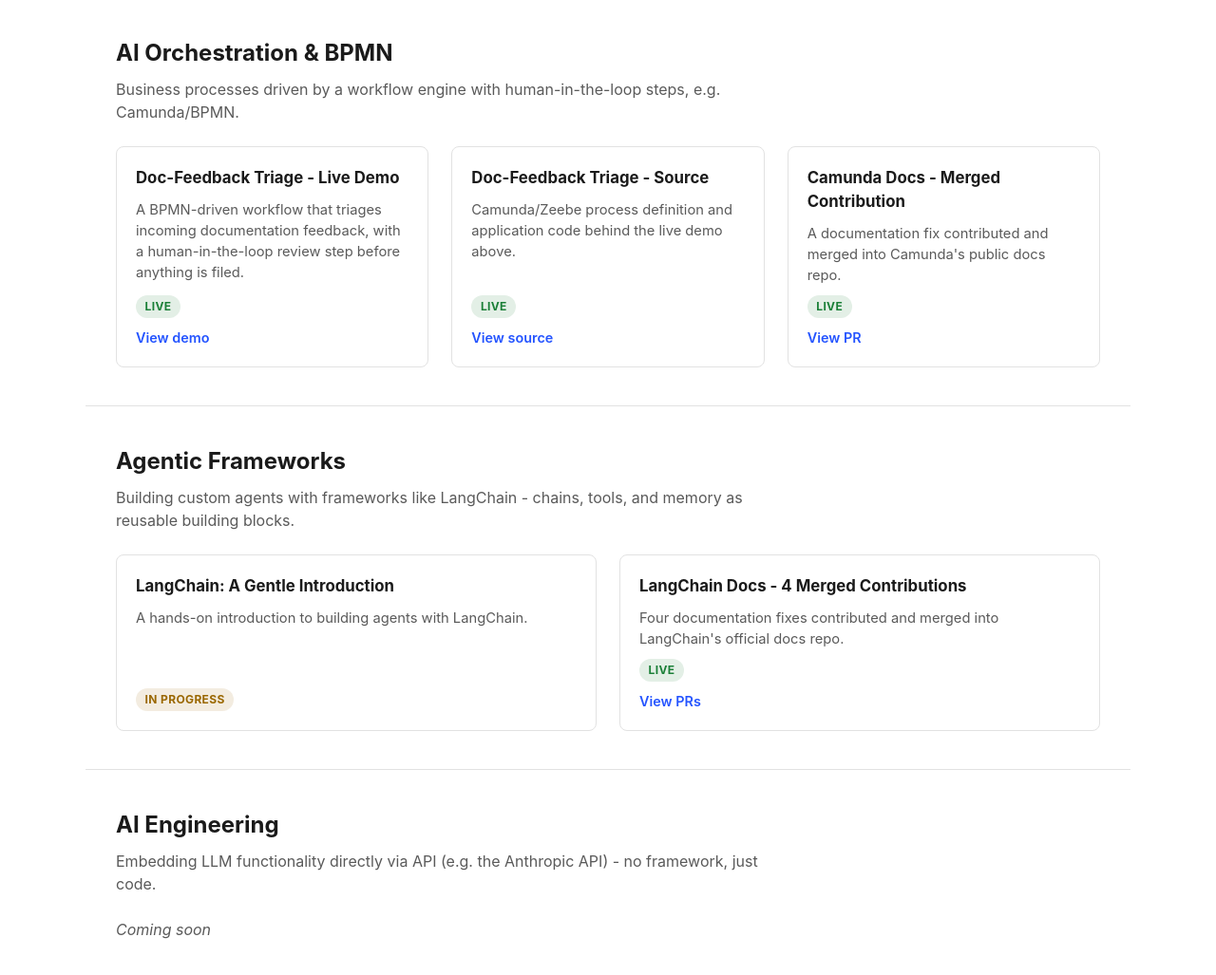
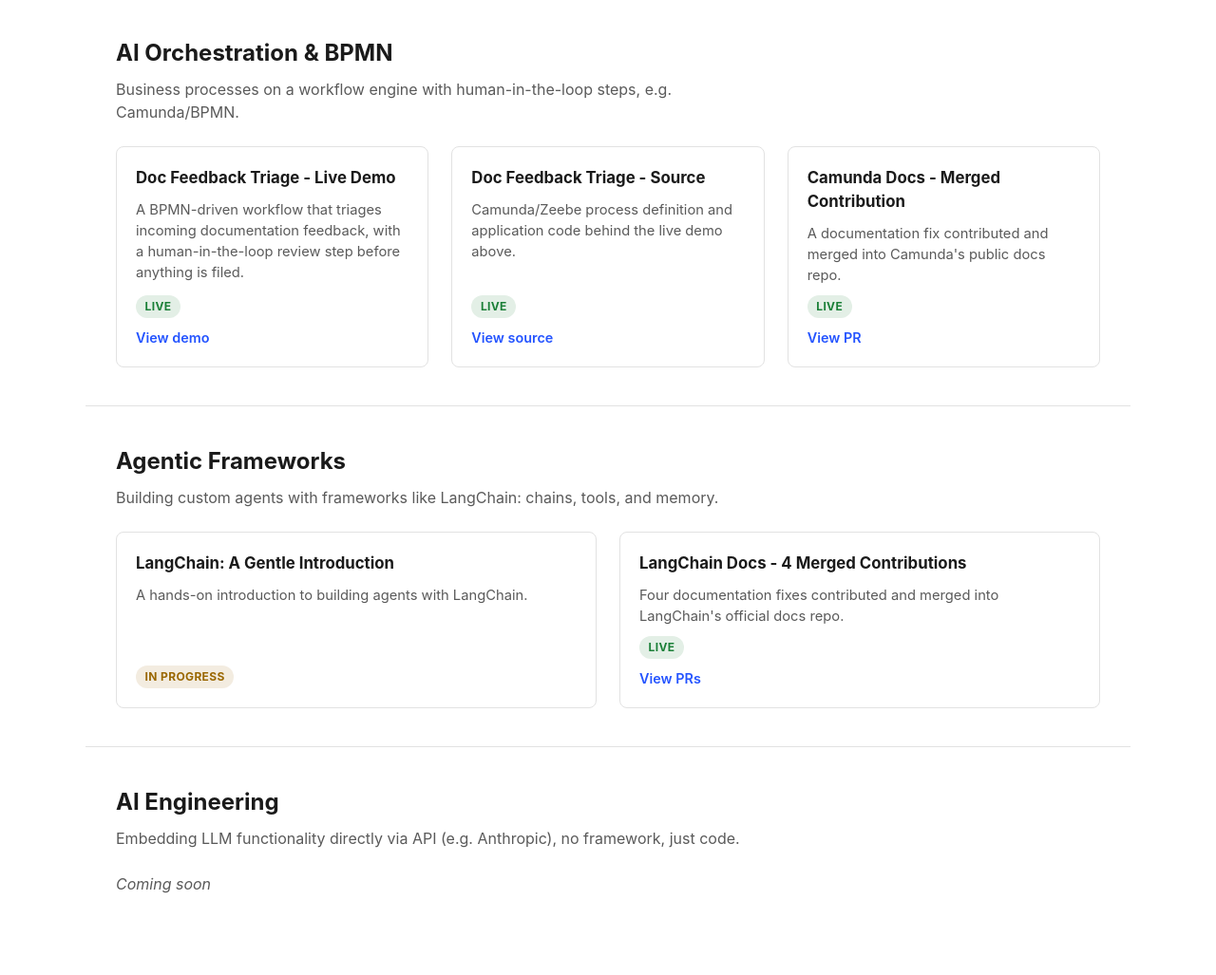
Before and after one commit to pcimring/pcimring.github.io, a website: page index.html in a window 1280 px wide. Shown: the part 439-1466 px from the top of the page at 95% size. After the commit the page ends 1438 px from the top, so only its background shows below. Drawn offline with Linux system fonts and the light colour scheme.

Commit message:
Tighten card/subheading copy so it fits on one line; drop hyphen from Doc Feedback
- Shortened all three category subheadings so they no longer wrap
- Renamed "Doc-Feedback" to "Doc Feedback" in card titles

```diff
--- a/index.html
+++ b/index.html
@@ -33,12 +33,11 @@
   <section id="orchestration" class="category">
     <h2>AI Orchestration &amp; BPMN</h2>
     <p class="category-subheading">
-      Business processes driven by a workflow engine with human-in-the-loop steps, e.g.
-      Camunda/BPMN.
+      Business processes on a workflow engine with human-in-the-loop steps, e.g. Camunda/BPMN.
     </p>
     <div class="card-grid">
       <article class="card">
-        <h3 class="card-title">Doc-Feedback Triage - Live Demo</h3>
+        <h3 class="card-title">Doc Feedback Triage - Live Demo</h3>
         <p class="card-description">
           A BPMN-driven workflow that triages incoming documentation feedback, with a
           human-in-the-loop review step before anything is filed.
@@ -47,7 +46,7 @@
         <a class="card-link" href="https://doc-feedback-triage-online-demo.vercel.app">View demo</a>
       </article>
       <article class="card">
-        <h3 class="card-title">Doc-Feedback Triage - Source</h3>
+        <h3 class="card-title">Doc Feedback Triage - Source</h3>
         <p class="card-description">
           Camunda/Zeebe process definition and application code behind the live demo above.
         </p>
@@ -67,8 +66,7 @@
   <section id="agentic-frameworks" class="category">
     <h2>Agentic Frameworks</h2>
     <p class="category-subheading">
-      Building custom agents with frameworks like LangChain - chains, tools, and memory as
-      reusable building blocks.
+      Building custom agents with frameworks like LangChain: chains, tools, and memory.
     </p>
     <div class="card-grid">
       <article class="card">
@@ -92,8 +90,7 @@
   <section id="ai-engineering" class="category">
     <h2>AI Engineering</h2>
     <p class="category-subheading">
-      Embedding LLM functionality directly via API (e.g. the Anthropic API) - no framework,
-      just code.
+      Embedding LLM functionality directly via API (e.g. Anthropic), no framework, just code.
     </p>
     <p class="category-placeholder">Coming soon</p>
   </section>
```
Also changed, not shown: tests/structure.test.js (+2 -2 lines).
